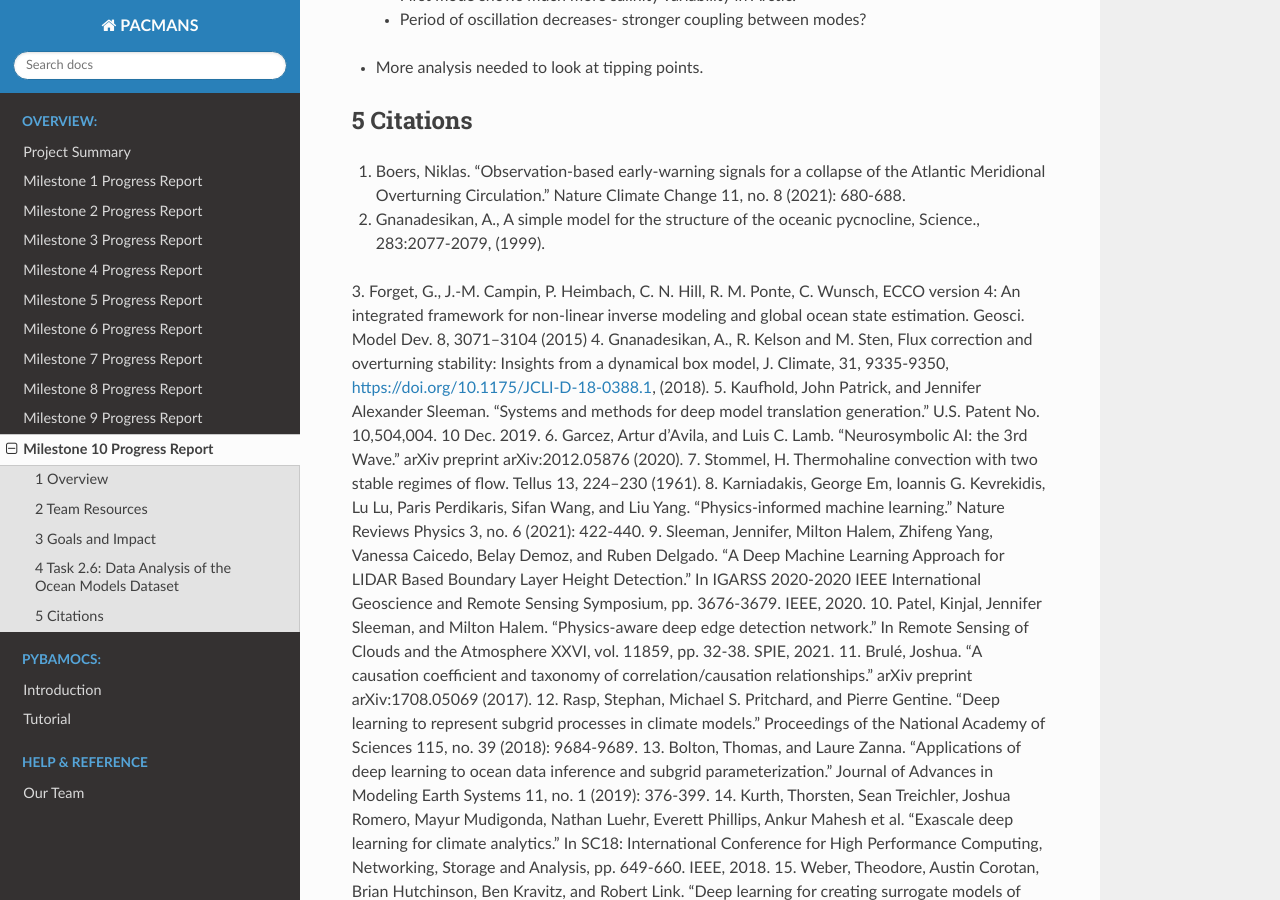
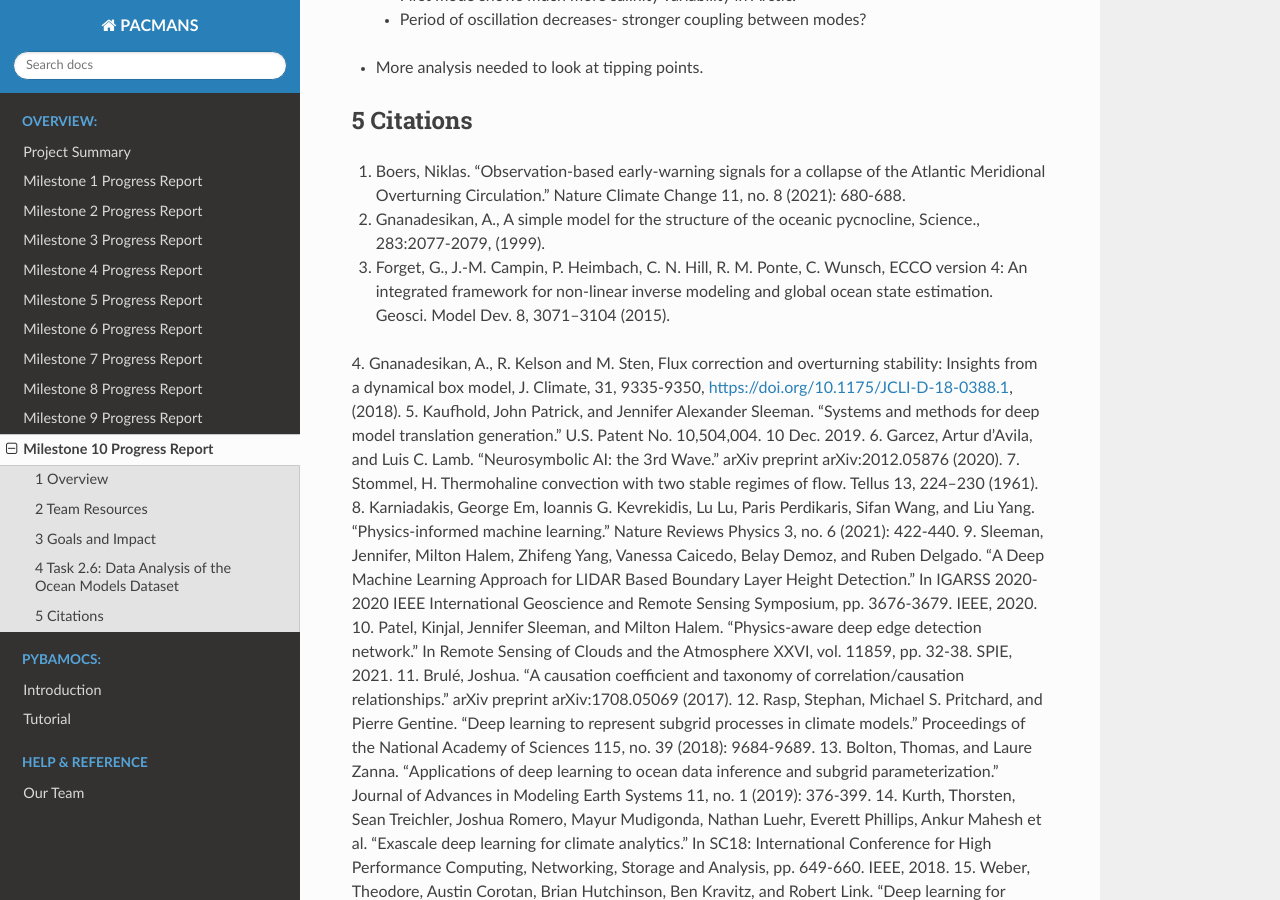
Before and after one commit to JHUAPL/PACMANs, a Sphinx documentation site: the page built from docs/milestone10_report.rst, in a window 1280 px wide and 900 px high, scrolled down 4210 px. Built offline with Sphinx 7.4.7 and the Read the Docs theme 2.0.0, drawn with Linux system fonts in a browser that asks for light colours.

Commit message:
Update milestone10_report.rst

```diff
--- a/docs/milestone10_report.rst
+++ b/docs/milestone10_report.rst
@@ -126,8 +126,7 @@ With regards to delayed oscillator mechanism:
 -------------
 1. Boers, Niklas. "Observation-based early-warning signals for a collapse of the Atlantic Meridional Overturning Circulation." Nature Climate Change 11, no. 8 (2021): 680-688.
 2. Gnanadesikan, A., A simple model for the structure of the oceanic pycnocline, Science., 283:2077-2079, (1999).
-3. Forget, G., J.-M. Campin, P. Heimbach, C. N. Hill, R. M. Ponte, C. Wunsch, ECCO version 4: An integrated framework for non-linear inverse modeling and
-global ocean state estimation. Geosci. Model Dev. 8, 3071–3104 (2015)
+3. Forget, G., J.-M. Campin, P. Heimbach, C. N. Hill, R. M. Ponte, C. Wunsch, ECCO version 4: An integrated framework for non-linear inverse modeling and global ocean state estimation. Geosci. Model Dev. 8, 3071–3104 (2015).
 4. Gnanadesikan, A., R. Kelson and M. Sten, Flux correction and overturning stability: Insights from a dynamical box model, J. Climate, 31, 9335-9350,
 https://doi.org/10.1175/JCLI-D-18-0388.1, (2018).
 5. Kaufhold, John Patrick, and Jennifer Alexander Sleeman. "Systems and methods for deep model translation generation." U.S. Patent No. 10,504,004. 10
```
